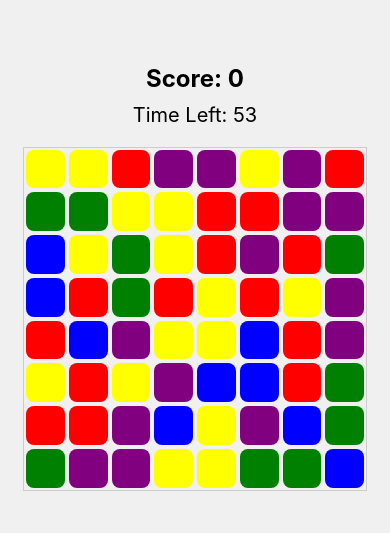
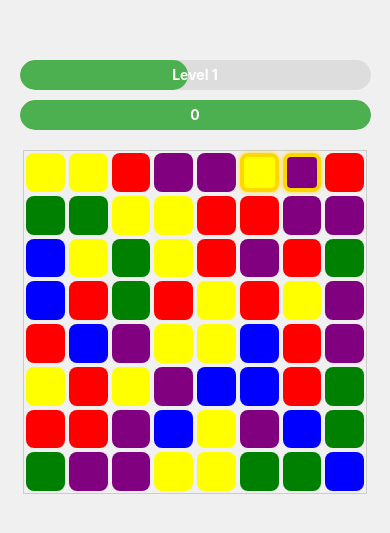
Before and after one commit to Rohrbach-Ludovic/React_candycrush, a React Native app: screen / in a window 390 px wide. Shown: the part 145-678 px from the top of the page. Built offline with nearby package versions, Linux system fonts and the light colour scheme.

Commit message:
modif timer, ajout hint, modif score

```diff
--- a/App.js
+++ b/App.js
@@ -4,17 +4,24 @@ import { View, Text, StyleSheet, TouchableOpacity, Dimensions } from 'react-nati
 const GRID_SIZE = 8; // Taille de la grille
 const CANDY_TYPES = 5; // Nombre de types de bonbons
 const CANDY_COLORS = ['red', 'green', 'blue', 'yellow', 'purple']; // Couleurs
-const TIME_LIMIT = 60; // Timer initial
-const TIME_BONUS = 10; // Bonus de temps si alignement
+const INITIAL_PROGRESS = 50; // Barre à 50% au début
+const PROGRESS_DECREMENT_INTERVAL = 3000; // 3 secondes
 const FALL_DELAY = 200; // Délai de chute
+const INACTIVITY_TIMEOUT = 3000; // 3 secondes d'inactivité
+const HINT_DURATION = 2000; // Durée d'affichage du hint
 
 const CandyCrushGame = () => {
   const [grid, setGrid] = useState(generateGrid());
   const [score, setScore] = useState(0);
-  const [timeLeft, setTimeLeft] = useState(TIME_LIMIT);
+  const [progress, setProgress] = useState(INITIAL_PROGRESS);
+  const [level, setLevel] = useState(1);
   const [isGameOver, setIsGameOver] = useState(false);
   const [selectedCell, setSelectedCell] = useState(null);
   const [isAnimating, setIsAnimating] = useState(false);
+  const [hintCells, setHintCells] = useState(null);
+  const [lastInteraction, setLastInteraction] = useState(Date.now());
+  const [inactivityTimer, setInactivityTimer] = useState(null);
+  const [isHintVisible, setIsHintVisible] = useState(true);
 
   // Génère une grille initiale sans alignements
   function generateGrid() {
@@ -32,60 +39,122 @@ const CandyCrushGame = () => {
     return newGrid;
   }
 
-  // Détecte les alignements horizontaux et verticaux
+  // Vérifie les alignements horizontaux et verticaux
   function checkAlignments(grid) {
     const alignments = [];
+    const visited = new Set(); // Pour éviter de compter deux fois les mêmes cases
 
     // Vérifie les alignements horizontaux
     for (let i = 0; i < GRID_SIZE; i++) {
-      for (let j = 0; j < GRID_SIZE - 2; j++) {
-        if (
-          grid[i][j] !== null &&
-          grid[i][j] === grid[i][j + 1] &&
-          grid[i][j] === grid[i][j + 2]
-        ) {
-          alignments.push({ row: i, col: j, direction: 'horizontal' });
+      let currentStreak = [];
+      let currentType = null;
+
+      for (let j = 0; j < GRID_SIZE; j++) {
+        const key = `${i},${j}`;
+        if (grid[i][j] === currentType && grid[i][j] !== null) {
+          currentStreak.push({ row: i, col: j });
+        } else {
+          if (currentStreak.length >= 3) {
+            currentStreak.forEach(pos => visited.add(`${pos.row},${pos.col}`));
+            alignments.push({
+              cells: [...currentStreak],
+              direction: 'horizontal'
+            });
+          }
+          currentStreak = [{ row: i, col: j }];
+          currentType = grid[i][j];
         }
+      }
+      // Vérifier la dernière séquence de la ligne
+      if (currentStreak.length >= 3) {
+        currentStreak.forEach(pos => visited.add(`${pos.row},${pos.col}`));
+        alignments.push({
+          cells: [...currentStreak],
+          direction: 'horizontal'
+        });
       }
     }
 
     // Vérifie les alignements verticaux
     for (let j = 0; j < GRID_SIZE; j++) {
-      for (let i = 0; i < GRID_SIZE - 2; i++) {
-        if (
-          grid[i][j] !== null &&
-          grid[i][j] === grid[i + 1][j] &&
-          grid[i][j] === grid[i + 2][j]
-        ) {
-          alignments.push({ row: i, col: j, direction: 'vertical' });
+      let currentStreak = [];
+      let currentType = null;
+
+      for (let i = 0; i < GRID_SIZE; i++) {
+        const key = `${i},${j}`;
+        if (grid[i][j] === currentType && grid[i][j] !== null) {
+          currentStreak.push({ row: i, col: j });
+        } else {
+          if (currentStreak.length >= 3) {
+            currentStreak.forEach(pos => visited.add(`${pos.row},${pos.col}`));
+            alignments.push({
+              cells: [...currentStreak],
+              direction: 'vertical'
+            });
+          }
+          currentStreak = [{ row: i, col: j }];
+          currentType = grid[i][j];
         }
+      }
+      // Vérifier la dernière séquence de la colonne
+      if (currentStreak.length >= 3) {
+        currentStreak.forEach(pos => visited.add(`${pos.row},${pos.col}`));
+        alignments.push({
+          cells: [...currentStreak],
+          direction: 'vertical'
+        });
       }
     }
 
     return alignments;
   }
 
+  // Calcul du score basé sur la longueur de l'alignement
+  const calculateScore = (length) => {
+    switch (length) {
+      case 3: return 50 * level;
+      case 4: return 150 * level;
+      default: return 500 * level; // 5 ou plus
+    }
+  };
+
+  // Calcul du bonus de progression basé sur la longueur de l'alignement
+  const calculateProgressBonus = (length) => {
+    switch (length) {
+      case 3: return 5;
+      case 4: return 10;
+      default: return 15; // 5 ou plus
+    }
+  };
+
   // Supprime les alignements et retourne la nouvelle grille et le score gagné
   function removeAlignments(grid, alignments) {
     let newGrid = JSON.parse(JSON.stringify(grid));
     let points = 0;
+    let progressBonus = 0;
 
-    alignments.forEach(({ row, col, direction }) => {
-      if (direction === 'horizontal') {
-        for (let k = 0; k < 3; k++) {
-          if (newGrid[row][col + k] !== null) {
-            newGrid[row][col + k] = null;
-            points += 10;
-          }
+    alignments.forEach(({ cells }) => {
+      const length = cells.length;
+      points += calculateScore(length);
+      progressBonus += calculateProgressBonus(length);
+
+      cells.forEach(({ row, col }) => {
+        if (newGrid[row][col] !== null) {
+          newGrid[row][col] = null;
         }
-      } else if (direction === 'vertical') {
-        for (let k = 0; k < 3; k++) {
-          if (newGrid[row + k][col] !== null) {
-            newGrid[row + k][col] = null;
-            points += 10;
-          }
-        }
+      });
+    });
+
+    // Mise à jour du score et de la progression
+    setScore(prevScore => prevScore + points);
+    setProgress(prevProgress => {
+      const newProgress = Math.min(prevProgress + progressBonus, 100);
+      if (newProgress >= 100) {
+        // Passage au niveau suivant
+        setLevel(prevLevel => prevLevel + 1);
+        return INITIAL_PROGRESS;
       }
+      return newProgress;
     });
 
     return { newGrid, points };
@@ -112,7 +181,6 @@ const CandyCrushGame = () => {
     }
 
     if (hasChanges) {
-      // Met à jour la grille avec un délai pour l'animation
       setTimeout(() => {
         setGrid(newGrid);
         callback(newGrid);
@@ -134,7 +202,6 @@ const CandyCrushGame = () => {
       }
     }
 
-    // Met à jour la grille avec un délai pour l'animation
     setTimeout(() => {
       setGrid(newGrid);
       callback(newGrid);
@@ -149,20 +216,17 @@ const CandyCrushGame = () => {
     const processAlignments = () => {
       const alignments = checkAlignments(currentGrid);
       if (alignments.length === 0) {
-        setIsAnimating(false); // Fin de l'animation
+        setIsAnimating(false);
         return;
       }
 
       const { newGrid, points } = removeAlignments(currentGrid, alignments);
       totalPoints += points;
-      setScore((prevScore) => prevScore + points);
-      setTimeLeft((prevTime) => prevTime + TIME_BONUS);
 
-      // Fait tomber les bonbons et remplit les cases vides
       dropCandies(newGrid, (droppedGrid) => {
         fillEmptySpaces(droppedGrid, (filledGrid) => {
           currentGrid = filledGrid;
-          processAlignments(); // Vérifie à nouveau les alignements
+          processAlignments();
         });
       });
     };
@@ -173,34 +237,30 @@ const CandyCrushGame = () => {
 
   // Gère le clic sur une case
   const handleCellClick = (row, col) => {
-    if (isAnimating) return;
 
+    if (isAnimating || isGameOver) return;
+    resetInactivityTimer();
     if (selectedCell === null) {
-
       setSelectedCell({ row, col });
     } else if (selectedCell.row === row && selectedCell.col === col) {
-
       setSelectedCell(null);
     } else {
-
       const { row: selectedRow, col: selectedCol } = selectedCell;
       if (
         (Math.abs(row - selectedRow) === 1 && col === selectedCol) ||
         (Math.abs(col - selectedCol) === 1 && row === selectedRow)
       ) {
-
         const newGrid = JSON.parse(JSON.stringify(grid));
         const temp = newGrid[row][col];
         newGrid[row][col] = newGrid[selectedRow][selectedCol];
         newGrid[selectedRow][selectedCol] = temp;
 
-        // Vérifier les alignements après l'échange
         const alignments = checkAlignments(newGrid);
         if (alignments.length > 0) {
           setGrid(newGrid);
+          setHintCells(null);
           handleAlignments(newGrid);
         } else {
-
           setGrid(grid);
         }
       }
@@ -208,36 +268,128 @@ const CandyCrushGame = () => {
     }
   };
 
-  // Timer
+  // Fonction pour trouver un coup possible
+  const findPossibleMove = () => {
+    // Test horizontal
+    for (let i = 0; i < GRID_SIZE; i++) {
+      for (let j = 0; j < GRID_SIZE - 1; j++) {
+        const testGrid = JSON.parse(JSON.stringify(grid));
+        [testGrid[i][j], testGrid[i][j + 1]] = [testGrid[i][j + 1], testGrid[i][j]];
+
+        if (checkAlignments(testGrid).length > 0) {
+          return {
+            from: { row: i, col: j },
+            to: { row: i, col: j + 1 }
+          };
+        }
+      }
+    }
+
+    // Test vertical
+    for (let i = 0; i < GRID_SIZE - 1; i++) {
+      for (let j = 0; j < GRID_SIZE; j++) {
+        const testGrid = JSON.parse(JSON.stringify(grid));
+        [testGrid[i][j], testGrid[i + 1][j]] = [testGrid[i + 1][j], testGrid[i][j]];
+
+        if (checkAlignments(testGrid).length > 0) {
+          return {
+            from: { row: i, col: j },
+            to: { row: i + 1, col: j }
+          };
+        }
+      }
+    }
+    return null;
+  };
+
+  const resetInactivityTimer = () => {
+    setLastInteraction(Date.now());
+
+    if (inactivityTimer) {
+      clearTimeout(inactivityTimer);
+    }
+
+    const timer = setTimeout(() => {
+      if (!isGameOver && !isAnimating && !hintCells) {
+        const move = findPossibleMove();
+        if (move) {
+          setHintCells(move);
+        }
+      }
+    }, INACTIVITY_TIMEOUT);
+
+    setInactivityTimer(timer);
+  };
+
+  // Timer et décrémentation de la progression
   useEffect(() => {
-    const timer = setInterval(() => {
-      setTimeLeft((prevTime) => {
-        if (prevTime === 0) {
-          clearInterval(timer);
+    const progressTimer = setInterval(() => {
+      setProgress(prevProgress => {
+        const newProgress = prevProgress - level;
+        if (newProgress <= 0) {
           setIsGameOver(true);
+          clearInterval(progressTimer);
           return 0;
         }
-        return prevTime - 1;
+        return newProgress;
       });
-    }, 1000);
+    }, PROGRESS_DECREMENT_INTERVAL);
 
-    return () => clearInterval(timer);
+    return () => clearInterval(progressTimer);
+  }, [level]);
+
+  // Initialisation du timer d'inactivité
+  useEffect(() => {
+    resetInactivityTimer();
+  }, [grid, isGameOver, isAnimating]);
+
+  // Nettoyage du timer lors du démontage du composant
+  useEffect(() => {
+    return () => {
+      if (inactivityTimer) {
+        clearTimeout(inactivityTimer);
+      }
+    };
   }, []);
 
-  // Redémarre le jeu
+  //Animation du hint
+  useEffect(() => {
+    if (hintCells) {
+      const interval = setInterval(() => {
+        setIsHintVisible(prev => !prev);
+      }, 600); // Vitesse de clignotement
+      return () => clearInterval(interval);
+    }
+  }, [hintCells]);
+
+  // Redémarrage du jeu
   const restartGame = () => {
     setGrid(generateGrid());
     setScore(0);
-    setTimeLeft(TIME_LIMIT);
+    setProgress(INITIAL_PROGRESS);
+    setLevel(1);
     setIsGameOver(false);
     setSelectedCell(null);
+    setHintCells(null);
   };
 
   return (
     <View style={styles.container}>
-      <Text style={styles.score}>Score: {score}</Text>
-      <Text style={styles.timer}>Time Left: {timeLeft}</Text>
+      <View style={styles.statusContainer}>
+        <View style={styles.progressBarContainer}>
+          <View style={[styles.progressBar, { width: `${progress}%` }]} />
+          <Text style={styles.progressText}>Level {level}</Text>
+        </View>
+
+        <View style={styles.scoreContainer}>
+          <View style={styles.progressBar}>
+            <Text style={styles.scoreText}>{score}</Text>
+          </View>
+        </View>
+      </View>
+
       {isGameOver && <Text style={styles.gameOver}>Game Over!</Text>}
+
       <View style={styles.grid}>
         {grid.map((row, i) => (
           <View key={i} style={styles.row}>
@@ -248,14 +400,19 @@ const CandyCrushGame = () => {
                   styles.candy,
                   { backgroundColor: CANDY_COLORS[candy] },
                   selectedCell && selectedCell.row === i && selectedCell.col === j && styles.selected,
+                  hintCells && (
+                    (hintCells.from.row === i && hintCells.from.col === j) ||
+                    (hintCells.to.row === i && hintCells.to.col === j)
+                  ) && [styles.hint, !isHintVisible && styles.hintFaded]
                 ]}
                 onPress={() => handleCellClick(i, j)}
-                disabled={isAnimating} // Désactive les interactions pendant l'animation
+                disabled={isAnimating || isGameOver}
               />
             ))}
           </View>
         ))}
       </View>
+
       {isGameOver && (
         <TouchableOpacity style={styles.restartButton} onPress={restartGame}>
           <Text style={styles.restartText}>Restart</Text>
@@ -272,14 +429,41 @@ const styles = StyleSheet.create({
     alignItems: 'center',
     backgroundColor: '#f0f0f0',
   },
-  score: {
-    fontSize: 24,
-    fontWeight: 'bold',
+  statusContainer: {
+    width: '90%',
+    marginBottom: 20,
+  },
+  progressBarContainer: {
+    height: 30,
+    backgroundColor: '#ddd',
+    borderRadius: 15,
+    overflow: 'hidden',
     marginBottom: 10,
   },
-  timer: {
-    fontSize: 20,
-    marginBottom: 20,
+  progressBar: {
+    height: '100%',
+    backgroundColor: '#4CAF50',
+    borderRadius: 15,
+  },
+  progressText: {
+    position: 'absolute',
+    width: '100%',
+    textAlign: 'center',
+    lineHeight: 30,
+    color: '#fff',
+    fontWeight: 'bold',
+  },
+  scoreContainer: {
+    height: 30,
+    backgroundColor: '#ddd',
+    borderRadius: 15,
+    overflow: 'hidden',
+  },
+  scoreText: {
+    textAlign: 'center',
+    lineHeight: 30,
+    color: '#fff',
+    fontWeight: 'bold',
   },
   gameOver: {
     fontSize: 30,
@@ -307,13 +491,27 @@ const styles = StyleSheet.create({
   restartButton: {
     marginTop: 20,
     padding: 10,
-    backgroundColor: 'blue',
+    backgroundColor: '#4CAF50',
     borderRadius: 5,
   },
   restartText: {
     color: 'white',
     fontSize: 18,
   },
+  hint: {
+    borderWidth: 4,
+    borderColor: '#FFD700',
+    shadowColor: '#FFD700',
+    shadowOffset: { width: 0, height: 0 },
+    shadowOpacity: 0.8,
+    shadowRadius: 5,
+    elevation: 8,
+  },
+  hintFaded: {
+    borderColor: 'transparent',
+    shadowOpacity: 0,
+    elevation: 0,
+  }
 });
 
 export default CandyCrushGame;
```
